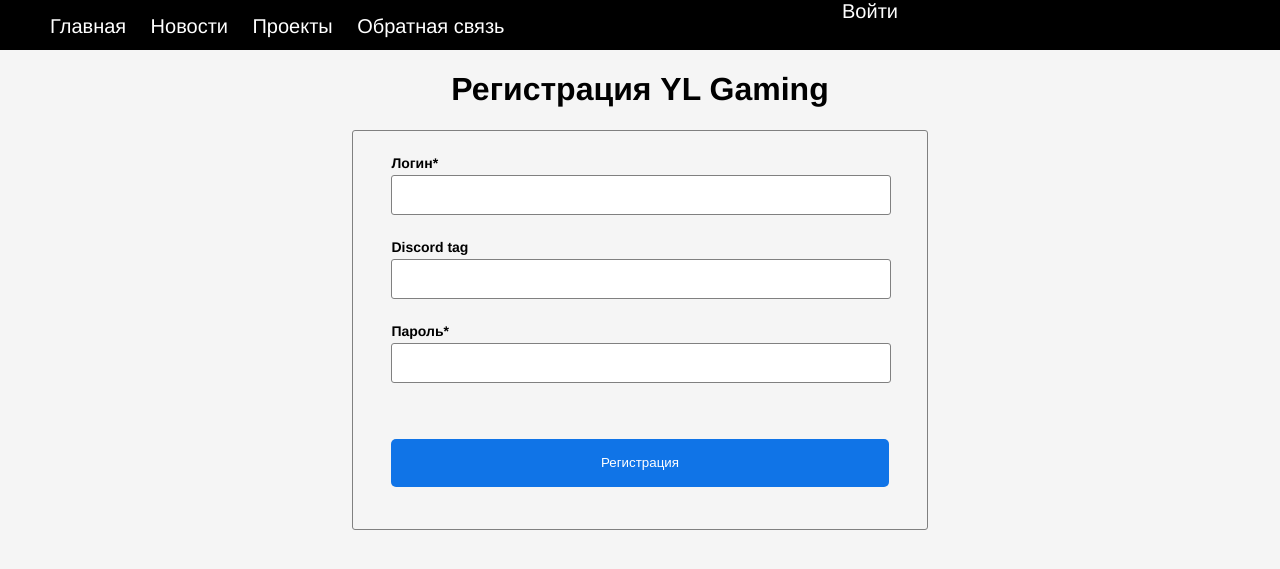
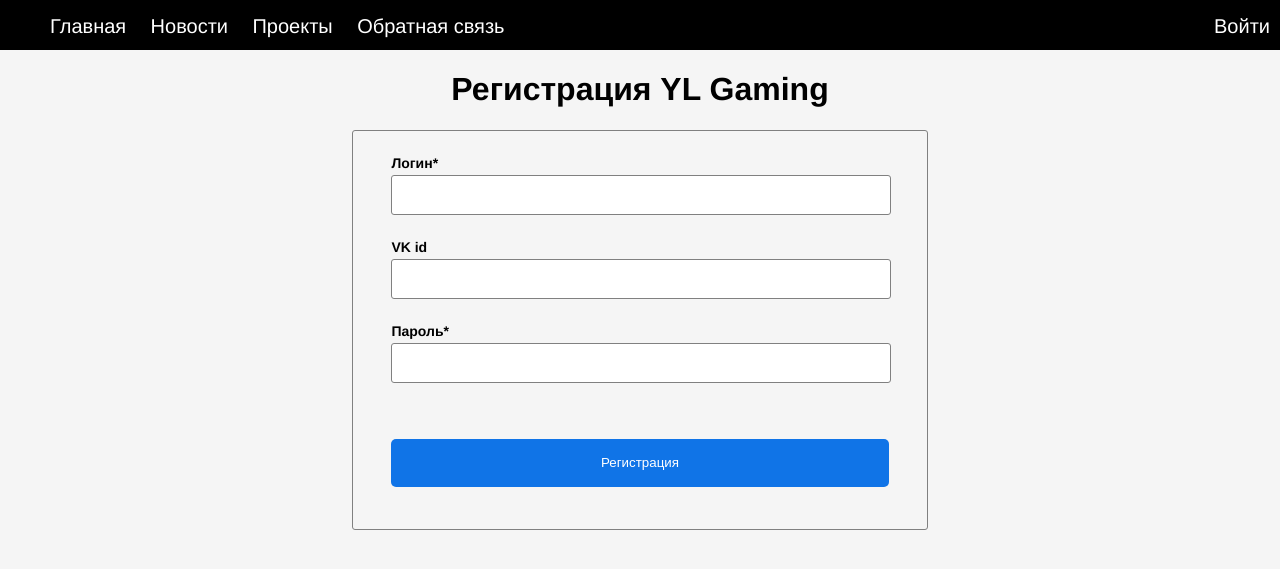
Before and after one commit to InfiRRiar/YL_Gaming_proj, a Flask app: page /registration in a window 1280 px wide. Shown: the top 569 px of the page. Run offline with Flask 2, Linux system fonts and the light colour scheme.

Commit message:
профили разделены на администраторов и простых пользователей, подготовка к добавлению новостей и проектов

```diff
--- a/__all_forms.py
+++ b/__all_forms.py
@@ -11,6 +11,6 @@
 
 class RegistrationForm(FlaskForm):
     username = StringField('Логин*', validators=[DataRequired()])
-    discord_tag = StringField('Discord tag')  # добавить проверку
+    vk_id = StringField('VK id')  # добавить проверку
     password = PasswordField('Пароль*', validators=[DataRequired()])  # добавить проверку длины пароля
     submit = SubmitField('Регистрация')
--- a/data/users.py
+++ b/data/users.py
@@ -12,7 +12,7 @@
                            primary_key=True, autoincrement=True)
     username = sqlalchemy.Column(sqlalchemy.String, nullable=True)
     hashed_password = sqlalchemy.Column(sqlalchemy.String, nullable=True)
-    discord_tag = sqlalchemy.Column(sqlalchemy.String, default=None)
+    vk_id = sqlalchemy.Column(sqlalchemy.String, default=None)
     created_date = sqlalchemy.Column(sqlalchemy.DateTime,
                                      default=datetime.datetime.now)
     is_developer = sqlalchemy.Column(sqlalchemy.Boolean, default=False)
--- a/run.py
+++ b/run.py
@@ -1,13 +1,15 @@
-from flask import Flask, url_for, request, render_template, json, redirect
+from flask import Flask, url_for, request, render_template, json, redirect, abort, session
 from __all_forms import LoginForm, RegistrationForm
 from data import db_session
-from flask_login import LoginManager, login_user, logout_user, login_required
+from flask_login import LoginManager, login_user, logout_user, login_required, current_user
 from data.users import User
+import datetime
 
 app = Flask(__name__)
 login_manager = LoginManager()
 login_manager.init_app(app)
 app.config['SECRET_KEY'] = 'yandexlyceum_secret_key'
+app.config['PERMANENT_SESSION_LIFETIME'] = datetime.timedelta(hours=12)
 
 
 @login_manager.user_loader
@@ -65,12 +67,36 @@
             return render_template('register.html', form=form)
         user = User(
             username=form.username.data,
-            discord_tag=form.discord_tag.data)
+            vk_id=form.vk_id.data)
         user.set_password(form.password.data)
         session.add(user)
         session.commit()
-        return redirect('http://127.0.0.1:8080/')
+        return redirect('/')
     return render_template('register.html', form=form)
+
+
+@app.route('/create')
+@login_required
+def create():
+    if current_user.is_developer:
+        return render_template("create.html")
+    abort(403)
+
+
+@app.route("/create_news")
+@login_required
+def create_news():
+    if current_user.is_developer:
+        return render_template("create_news.html")
+    abort(403)
+
+
+@app.route("/create_project")
+@login_required
+def create_project():
+    if current_user.is_developer:
+        return render_template("create_project.html")
+    abort(403)
 
 
 @app.route('/logout')
@@ -79,6 +105,11 @@
     return redirect("/")
 
 
+@app.errorhandler(403)
+def page_not_found(e):
+    return render_template('error403.html')
+
+
 if __name__ == '__main__':
     db_session.global_init("db/blogs.sqlite")
     app.run(port=8080, host='127.0.0.1')
--- a/static/css/menu.css
+++ b/static/css/menu.css
@@ -64,6 +64,10 @@
   height: 50px;
   display: inline-block;
   float: right
+}
+div.header_login_link{
+  float: right;
+  margin-top: 15px;
 }
 div.main_content{
   width: 65%;
--- /dev/null
+++ b/templates/error403.html
@@ -0,0 +1,3 @@
+<h1>Похоже, Вам сюда нельзя...</h1>
+<hr>
+<p>На эту страницу могут зайти только администраторы. Вернитесь на предыдущую страницу</p>
--- a/templates/menu.html
+++ b/templates/menu.html
@@ -12,10 +12,13 @@
   <header>
     <nav>
       <ul class="navigation">
-        <li class="menu"><a href="http://127.0.0.1:8080/" class="header_link">Главная</a></li>
-        <li class="menu"><a href="http://127.0.0.1:8080/news" class="header_link">Новости</a></li>
-        <li class="menu"><a href="http://127.0.0.1:8080/projects" class="header_link">Проекты</a></li>
+        <li class="menu"><a href="/" class="header_link">Главная</a></li>
+        <li class="menu"><a href="/news" class="header_link">Новости</a></li>
+        <li class="menu"><a href="/projects" class="header_link">Проекты</a></li>
         <li class="menu"><a href="mailto:serebr911-1@yandex.ru" class="header_link" target="_blank">Обратная связь</a></li>
+        {%if current_user.is_developer%}
+          <li class="menu"><a href="" class="header_link">Добавить</a></li>
+        {%endif%}
       </ul>
     </nav>
       <aside>
@@ -27,13 +30,12 @@
             </a>
           </div>
           <div class="logout_link">
-            <a href="http://127.0.0.1:8080/logout" class="logout_link">Выйти</a>
+            <a href="/logout" class="logout_link">Выйти</a>
           </div>
-
         </div>
         {% else %}
         <div class="header_login_link">
-          <a href="http://127.0.0.1:8080/login" class="header_link">Войти</a>
+          <a href="/login" class="header_link">Войти</a>
         </div>
         {% endif %}
       </aside>
--- a/templates/register.html
+++ b/templates/register.html
@@ -11,8 +11,8 @@
       {{form.username(class="registr_input", spellcheck="false")}}
     </div>
     <div class="registration_block">
-      <b>{{form.discord_tag.label()}}</b>
-      {{form.discord_tag(class="registr_input", spellcheck="false")}}
+      <b>{{form.vk_id.label()}}</b>
+      {{form.vk_id(class="registr_input", spellcheck="false")}}
     </div>
     <div class="registration_block">
       <b>{{form.password.label()}}</b>
```
Also changed, not shown: db/blogs.sqlite.
